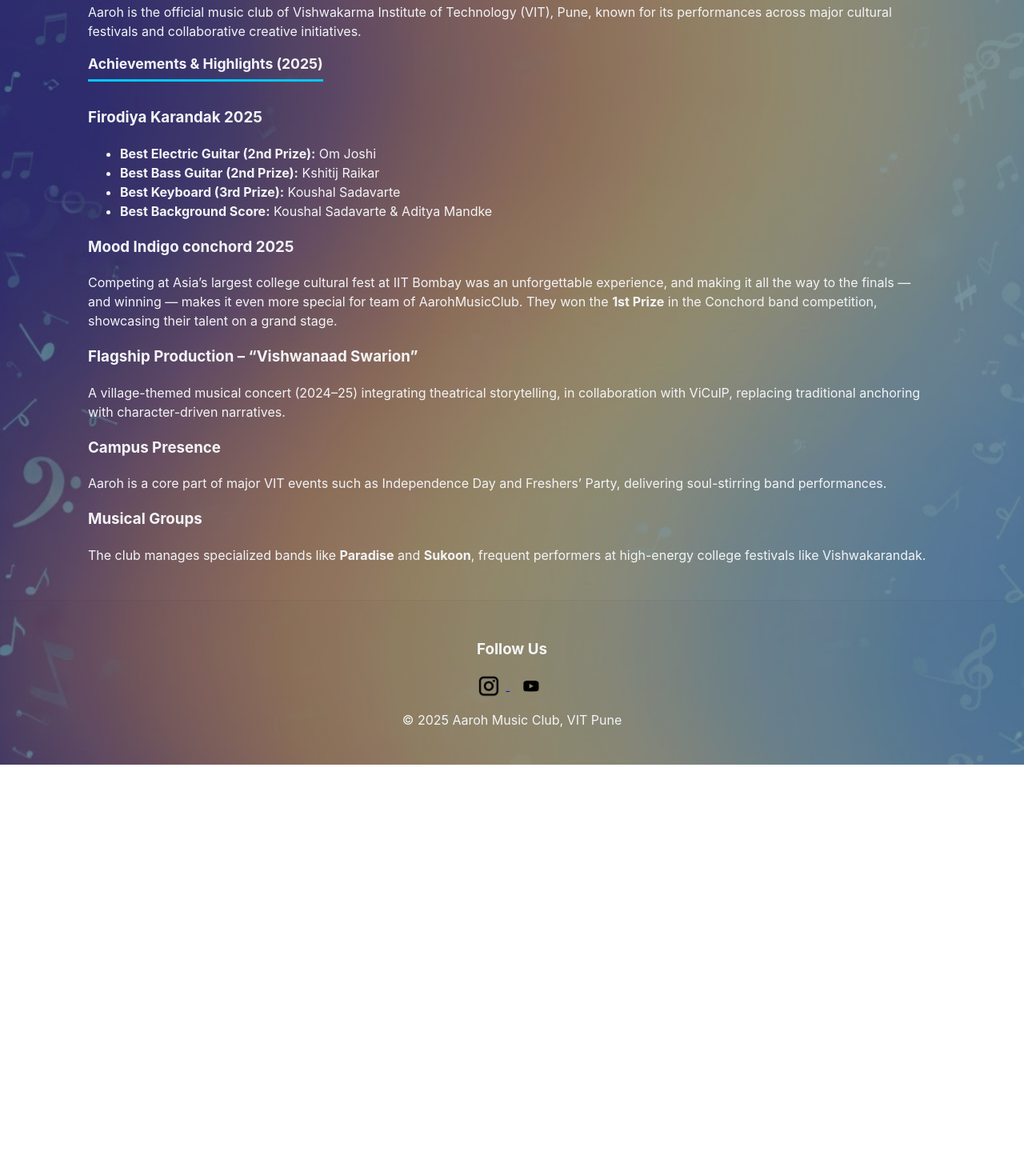
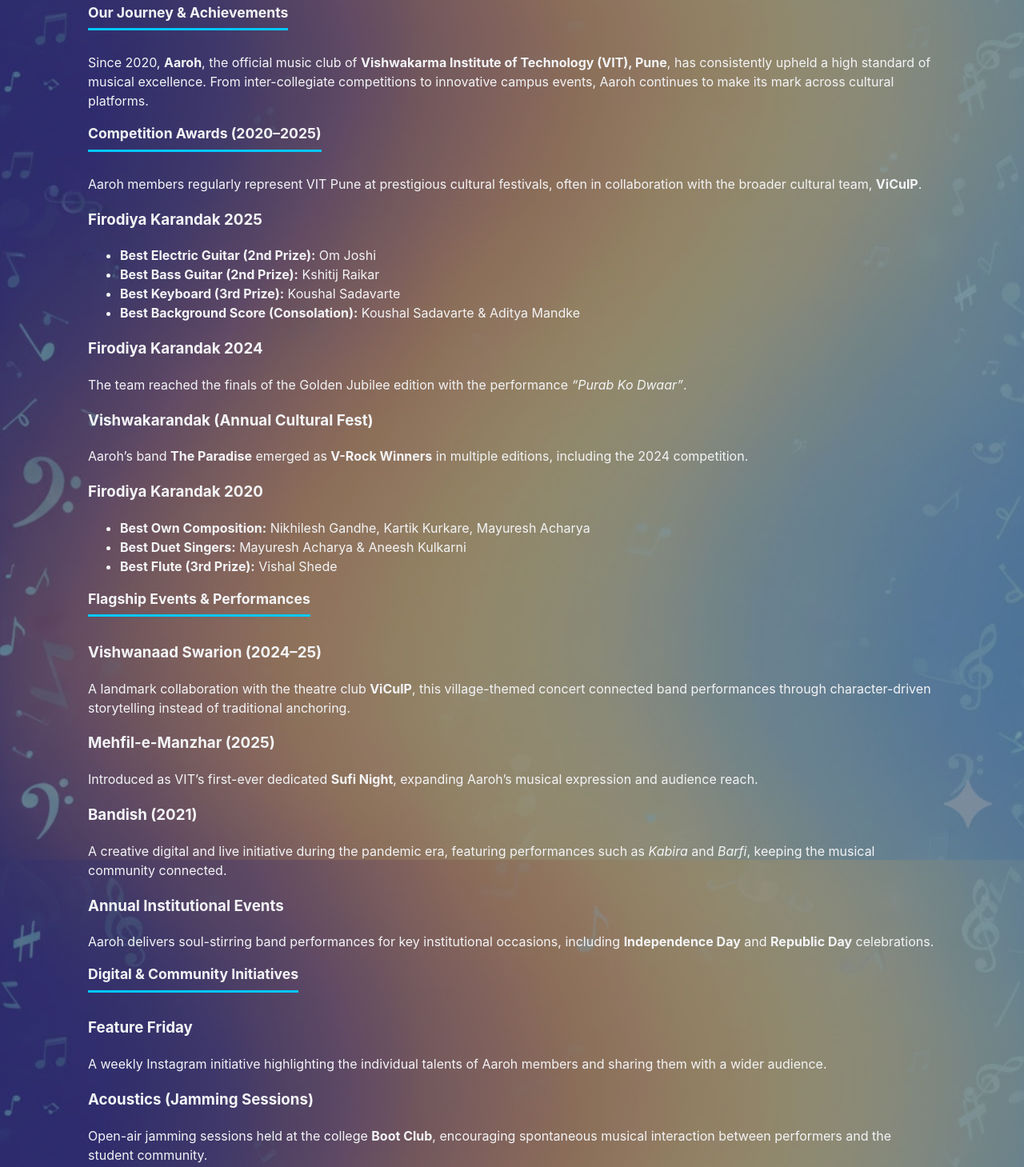
Before and after one commit to arjunh2028-lang/arjunh2028-lang.github.io, a plain HTML site: page achieve.html in a window 1280 px wide. Shown: the part 205-1664 px from the top of the page at 80% size. Before the commit the page ends 1161 px from the top, so only its background shows below. Drawn offline with Linux system fonts and the light colour scheme.

Commit message:
Update achieve.html

```diff
--- a/achieve.html
+++ b/achieve.html
@@ -30,15 +30,24 @@
 
   <!-- MAIN CONTENT -->
 <main id="main-content" class="content">
-    <section class="intro">
+
+  <section class="achievements-intro">
+    <h2>Our Journey & Achievements</h2>
     <p>
-        Aaroh is the official music club of Vishwakarma Institute of Technology (VIT), Pune,
-        known for its performances across major cultural festivals and collaborative creative initiatives.
+      Since 2020, <strong>Aaroh</strong>, the official music club of
+      <strong>Vishwakarma Institute of Technology (VIT), Pune</strong>,
+      has consistently upheld a high standard of musical excellence.
+      From inter-collegiate competitions to innovative campus events,
+      Aaroh continues to make its mark across cultural platforms.
     </p>
   </section>
 
-    <section class="achievements">
-      <h2>Achievements & Highlights (2025)</h2>
+  <section class="competition-awards">
+    <h2>Competition Awards (2020–2025)</h2>
+    <p>
+      Aaroh members regularly represent VIT Pune at prestigious cultural festivals,
+      often in collaboration with the broader cultural team, <strong>ViCulP</strong>.
+    </p>
 
     <article>
       <h3>Firodiya Karandak 2025</h3>
@@ -46,41 +55,99 @@
         <li><strong>Best Electric Guitar (2nd Prize):</strong> Om Joshi</li>
         <li><strong>Best Bass Guitar (2nd Prize):</strong> Kshitij Raikar</li>
         <li><strong>Best Keyboard (3rd Prize):</strong> Koushal Sadavarte</li>
-          <li><strong>Best Background Score:</strong> Koushal Sadavarte & Aditya Mandke</li>
+        <li><strong>Best Background Score (Consolation):</strong> Koushal Sadavarte & Aditya Mandke</li>
       </ul>
-      </article>
-            <article>
-        <h3>Mood Indigo conchord 2025</h3>
-        Competing at Asia’s largest college cultural fest at IIT Bombay was an unforgettable experience,
-        and making it all the way to the finals — and winning — makes it even more special for team of AarohMusicClub.
-        They won the <strong>1st Prize</strong> in the Conchord band competition, showcasing their talent on a grand stage.
     </article>
 
     <article>
-        <h3>Flagship Production – “Vishwanaad Swarion”</h3>
+      <h3>Firodiya Karandak 2024</h3>
       <p>
-          A village-themed musical concert (2024–25) integrating theatrical storytelling,
-          in collaboration with ViCulP, replacing traditional anchoring with character-driven narratives.
+        The team reached the finals of the Golden Jubilee edition with
+        the performance <em>“Purab Ko Dwaar”</em>.
       </p>
     </article>
 
     <article>
-        <h3>Campus Presence</h3>
+      <h3>Vishwakarandak (Annual Cultural Fest)</h3>
       <p>
-          Aaroh is a core part of major VIT events such as Independence Day and Freshers’ Party,
-          delivering soul-stirring band performances.
+        Aaroh’s band <strong>The Paradise</strong> emerged as
+        <strong>V-Rock Winners</strong> in multiple editions,
+        including the 2024 competition.
       </p>
     </article>
 
     <article>
-        <h3>Musical Groups</h3>
+      <h3>Firodiya Karandak 2020</h3>
+      <ul>
+        <li><strong>Best Own Composition:</strong> Nikhilesh Gandhe, Kartik Kurkare, Mayuresh Acharya</li>
+        <li><strong>Best Duet Singers:</strong> Mayuresh Acharya & Aneesh Kulkarni</li>
+        <li><strong>Best Flute (3rd Prize):</strong> Vishal Shede</li>
+      </ul>
+    </article>
+  </section>
+
+  <section class="flagship-events">
+    <h2>Flagship Events & Performances</h2>
+
+    <article>
+      <h3>Vishwanaad Swarion (2024–25)</h3>
       <p>
-          The club manages specialized bands like <strong>Paradise</strong> and <strong>Sukoon</strong>,
-          frequent performers at high-energy college festivals like Vishwakarandak.
+        A landmark collaboration with the theatre club <strong>ViCulP</strong>,
+        this village-themed concert connected band performances through
+        character-driven storytelling instead of traditional anchoring.
+      </p>
+    </article>
+
+    <article>
+      <h3>Mehfil-e-Manzhar (2025)</h3>
+      <p>
+        Introduced as VIT’s first-ever dedicated <strong>Sufi Night</strong>,
+        expanding Aaroh’s musical expression and audience reach.
+      </p>
+    </article>
+
+    <article>
+      <h3>Bandish (2021)</h3>
+      <p>
+        A creative digital and live initiative during the pandemic era,
+        featuring performances such as <em>Kabira</em> and <em>Barfi</em>,
+        keeping the musical community connected.
+      </p>
+    </article>
+
+    <article>
+      <h3>Annual Institutional Events</h3>
+      <p>
+        Aaroh delivers soul-stirring band performances for key institutional
+        occasions, including <strong>Independence Day</strong> and
+        <strong>Republic Day</strong> celebrations.
       </p>
     </article>
   </section>
+
+  <section class="digital-initiatives">
+    <h2>Digital & Community Initiatives</h2>
+
+    <article>
+      <h3>Feature Friday</h3>
+      <p>
+        A weekly Instagram initiative highlighting the individual talents
+        of Aaroh members and sharing them with a wider audience.
+      </p>
+    </article>
+
+    <article>
+      <h3>Acoustics (Jamming Sessions)</h3>
+      <p>
+        Open-air jamming sessions held at the college <strong>Boot Club</strong>,
+        encouraging spontaneous musical interaction between performers
+        and the student community.
+      </p>
+    </article>
+  </section>
+
 </main>
+
 
   <!-- FOOTER -->
   <footer class="site-footer">
@@ -100,4 +167,5 @@
     </p>
   </footer>
 </body>
+
 </html>
```
Lines whose indentation alone changed are shown as unchanged.
